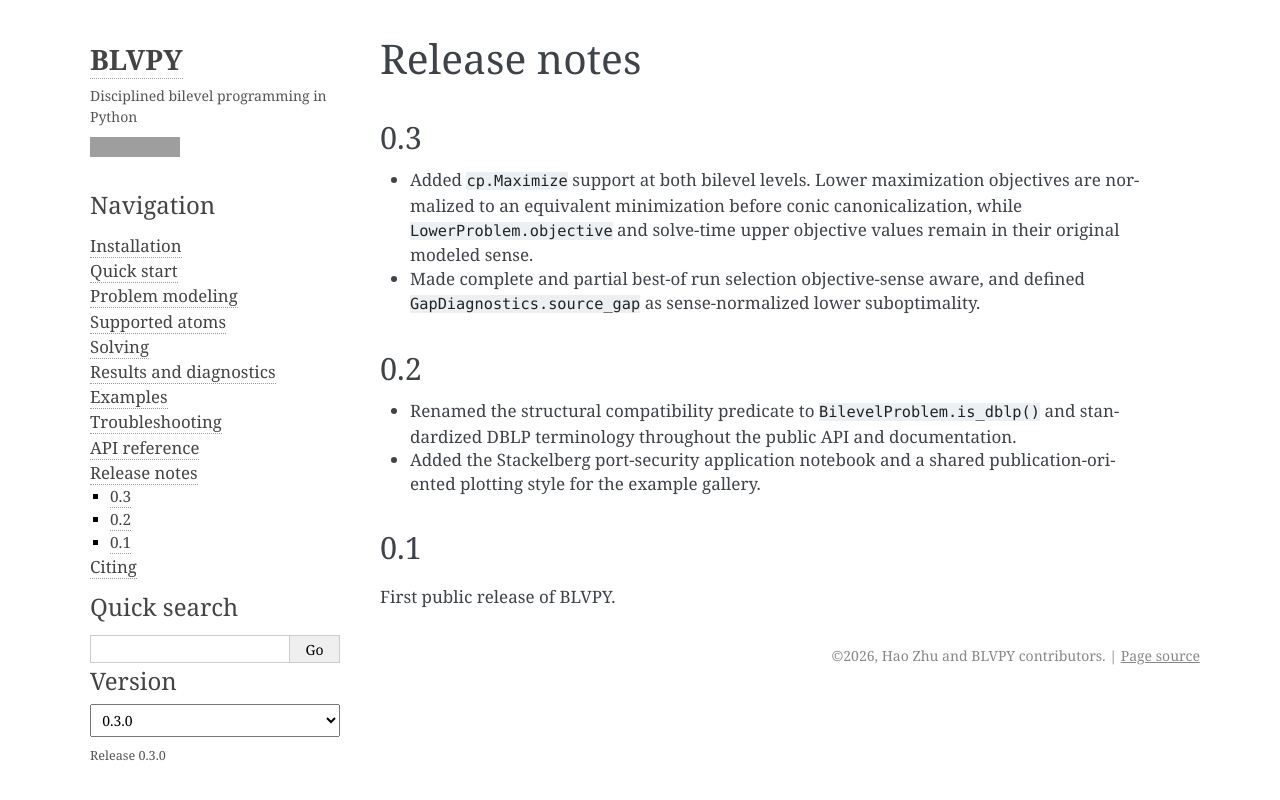
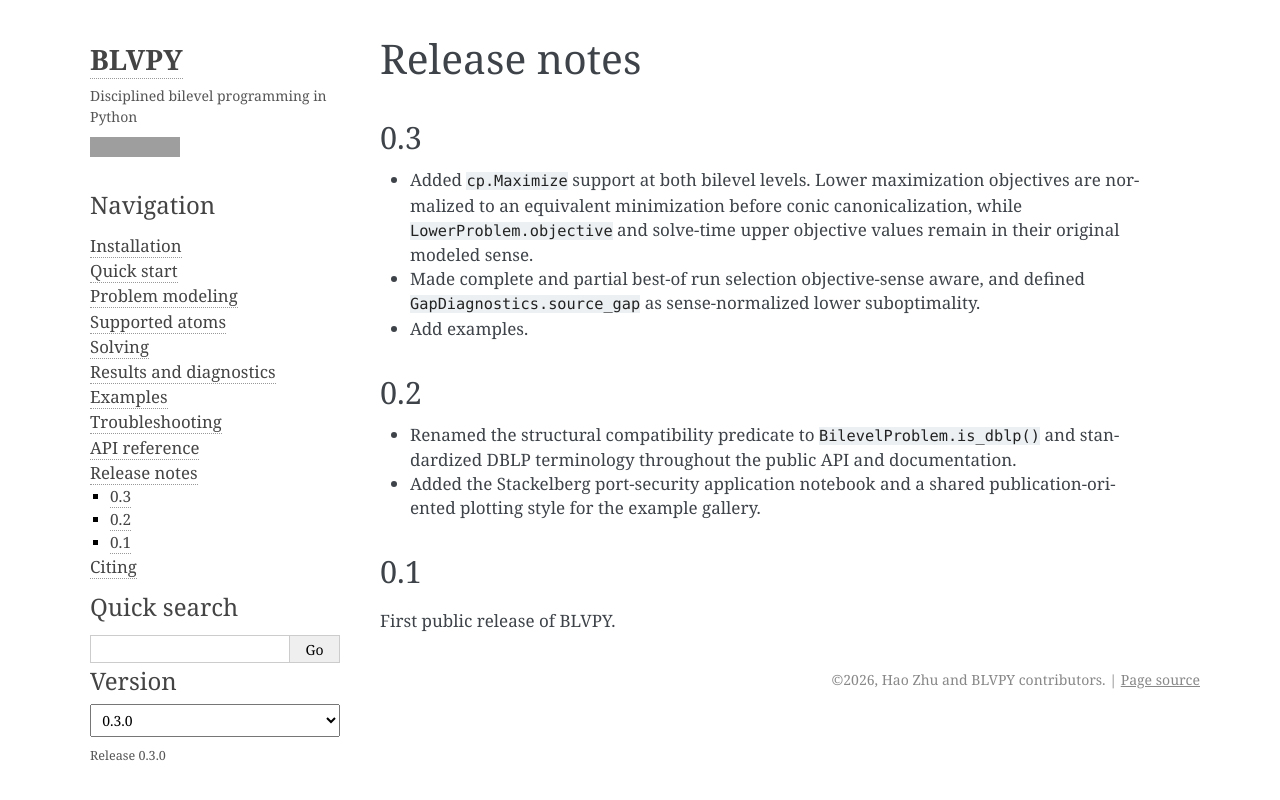
Before and after one commit to dxogrp/blvpy, a Sphinx documentation site: the page built from docs/release-notes.md, in a window 1280 px wide. Shown: the top 800 px of the page. Built offline with Sphinx 7.4.7, drawn with Linux system fonts in a browser that asks for light colours; grey boxes are pictures that could not be loaded.

Commit message:
Update release notes

```diff
--- a/docs/release-notes.md
+++ b/docs/release-notes.md
@@ -9,6 +9,7 @@
 - Made complete and partial best-of run selection objective-sense aware, and
   defined `GapDiagnostics.source_gap` as sense-normalized lower
   suboptimality.
+- Add examples.
 
 ## 0.2
 
```
